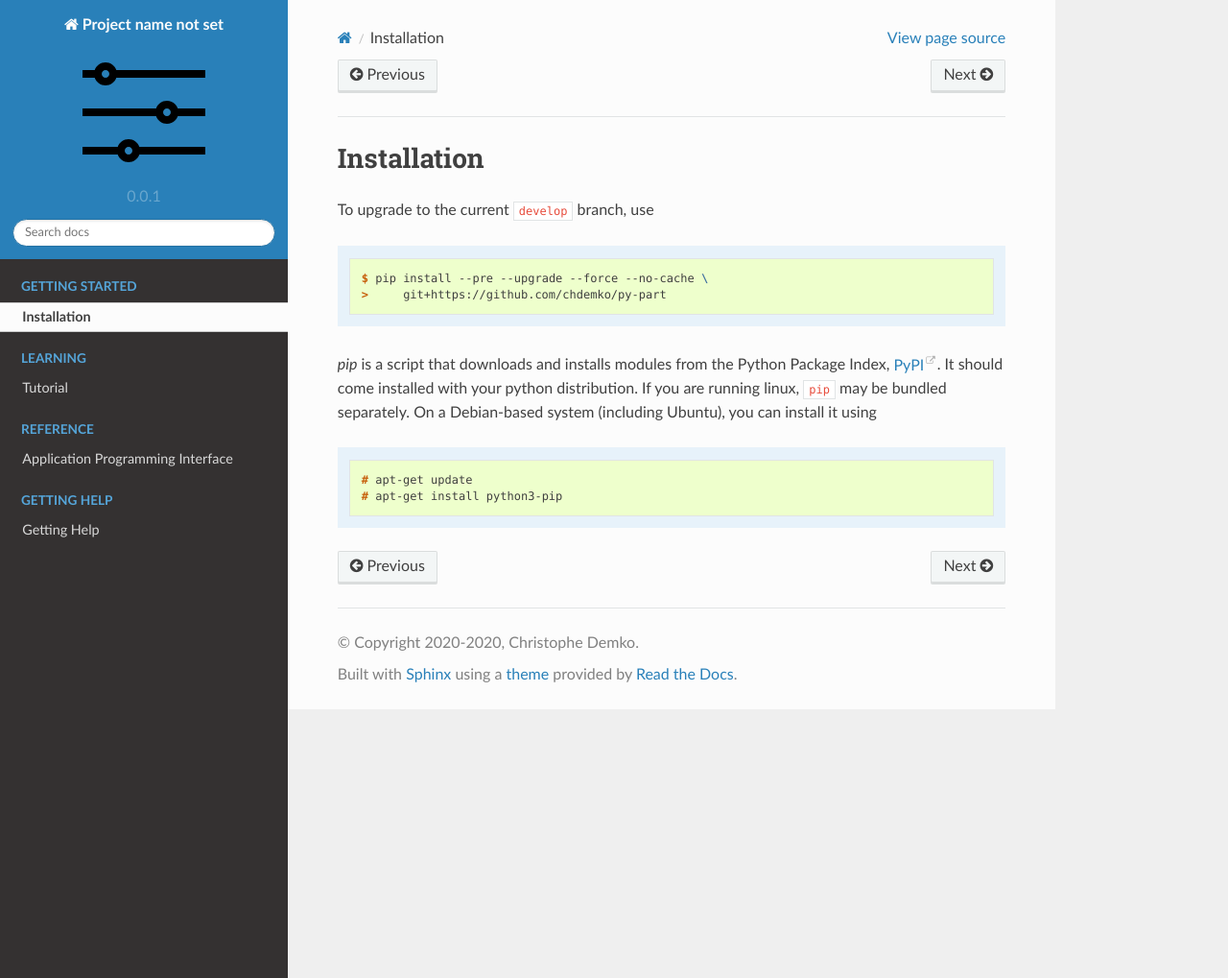
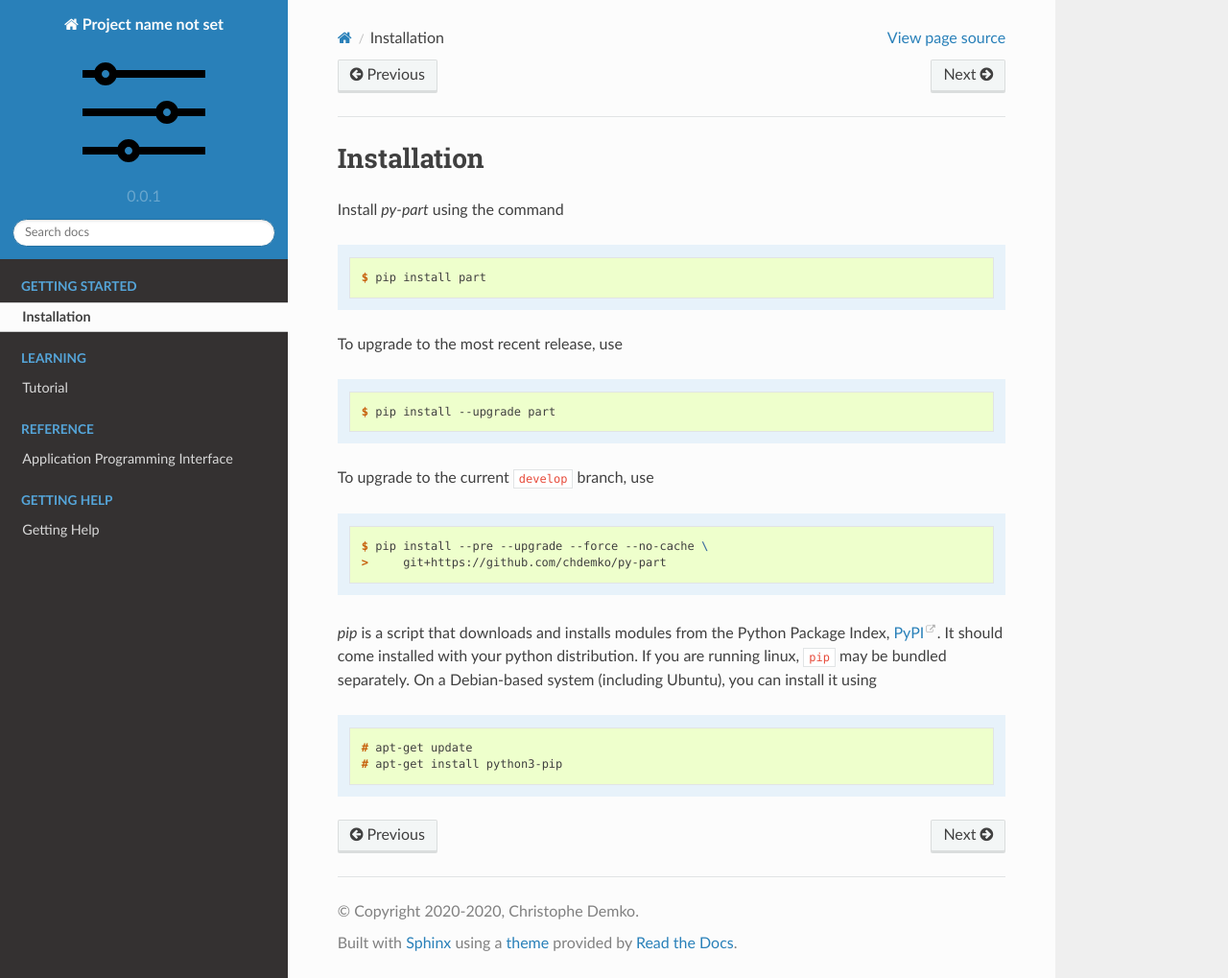
Before and after one commit to chdemko/py-part, a Sphinx documentation site: the page built from docs/install/index.rst, in a window 1280 px wide and 1019 px high. Shown: the whole window at 96% size. Built offline with Sphinx 7.4.7 and the Read the Docs theme 2.0.0, drawn with Linux system fonts in a browser that asks for light colours; pages that are not in the unit, such as notebooks, are missing from menus; the version number is read from the project's files by our own code.

```diff
--- a/docs/install/index.rst
+++ b/docs/install/index.rst
@@ -1,6 +1,20 @@
 ============
 Installation
 ============
+
+Install *py-part* using the command
+
+.. code-block:: console
+    :class: admonition
+
+    $ pip install part
+
+To upgrade to the most recent release, use
+
+.. code-block:: console
+    :class: admonition
+
+    $ pip install --upgrade part
 
 To upgrade to the current ``develop`` branch, use
 
```
Also changed, not shown: README.md (+11 -0 lines), setup.py (+11 -1 lines).
